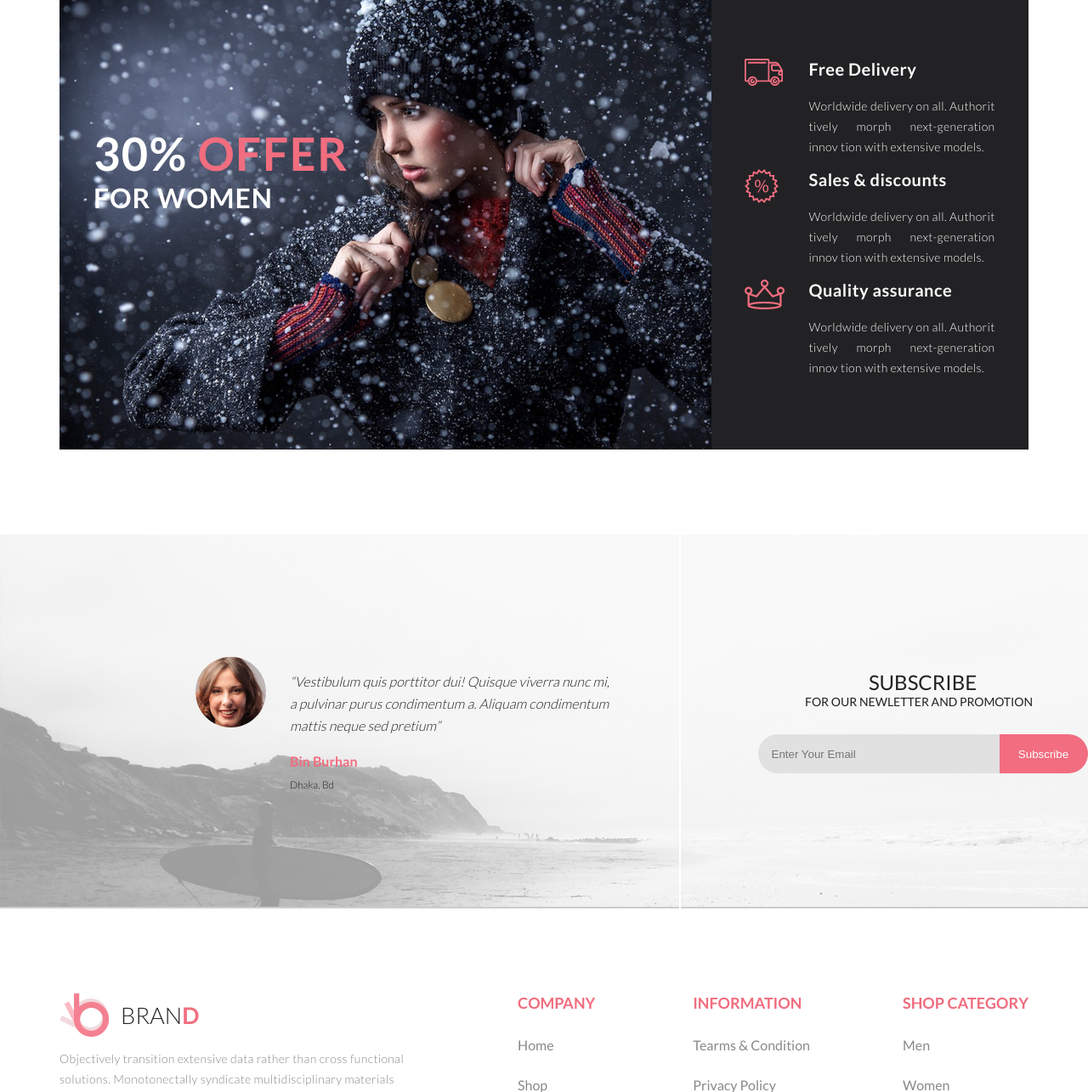
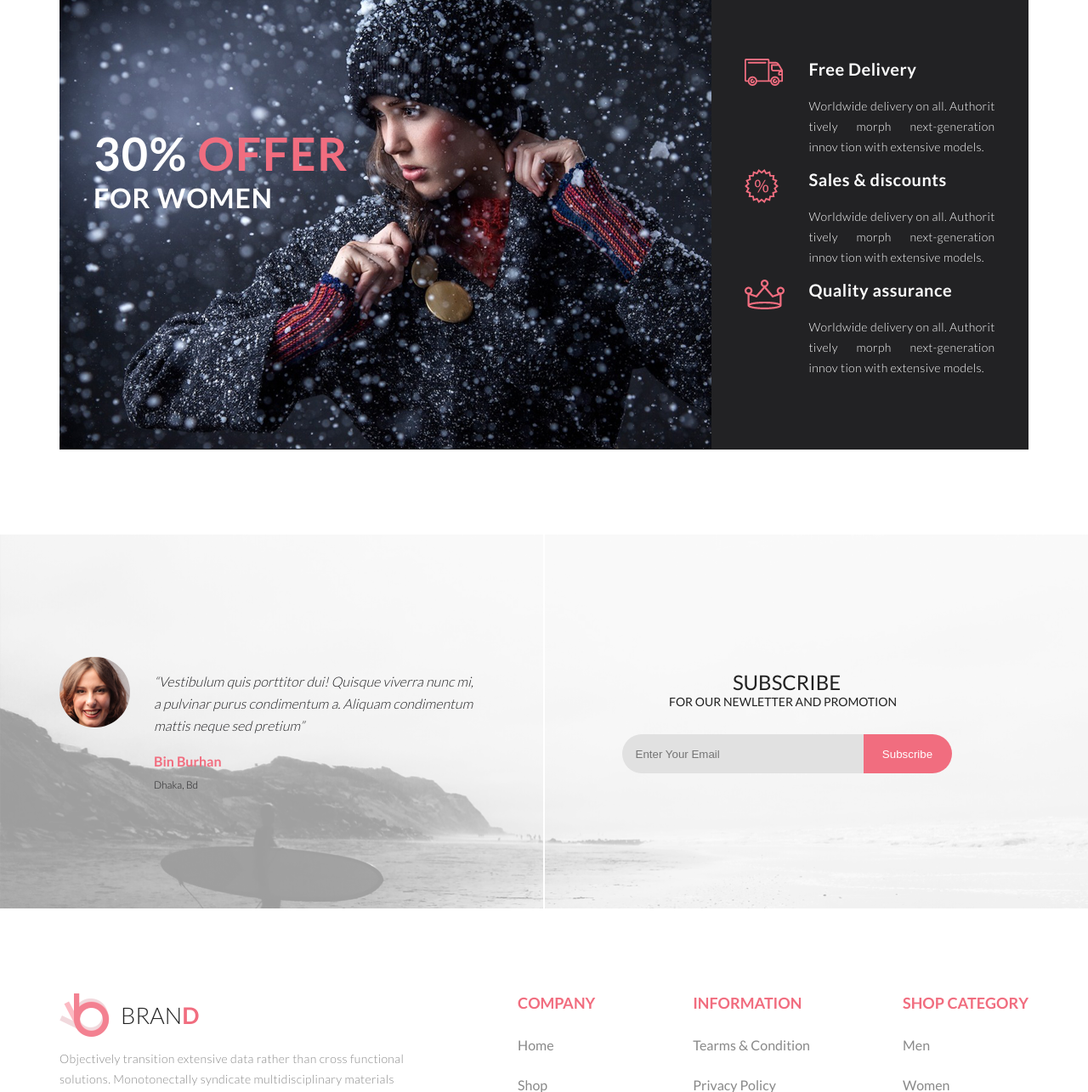
Before and after one commit to Alaya95/project, a PHP site: page / in a window 1280 px wide; the page is wider, and only the part inside the window is pictured. Shown: the part 2887-4172 px from the top of that part at 85% size. Run offline with PHP 8.4, Linux system fonts and the light colour scheme; some libraries are stand-ins or nearby versions.

Commit message:
исправление css блока subscribeBG

```diff
--- a/styles/style.css
+++ b/styles/style.css
@@ -11,7 +11,6 @@ body {
 .container {
     width: 1140px;
     margin: auto;
-
 }
 
 .header {
@@ -28,6 +27,9 @@ body {
     background-blend-mode: overlay;
     font-size: 27px;
     padding-left: 72px;
+    text-decoration: none;
+    color: #222222;
+
 }
 
 .logo span {
@@ -368,11 +370,10 @@ body {
     line-height: 24px;
 }
 .subscribeBG {
-    margin: 0 auto;
-    padding: 0;
-    width: 1600px;
+    min-width: 1140px;
     background: url(../img/Layer_41.png) no-repeat, #ccc;
-     background-blend-mode: overlay;
+    background-size: cover;
+    background-blend-mode: overlay;
 }
 
 .subscribe {
```
